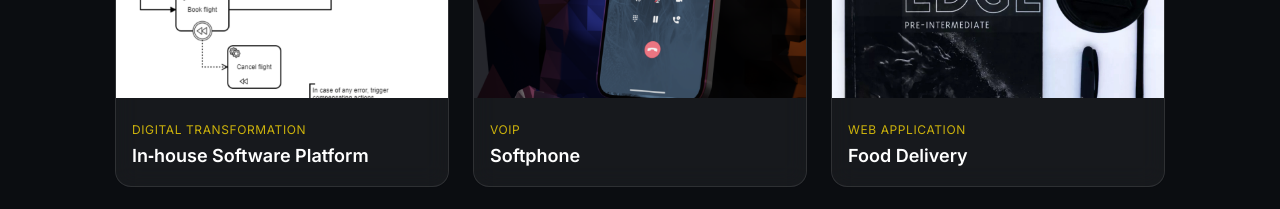
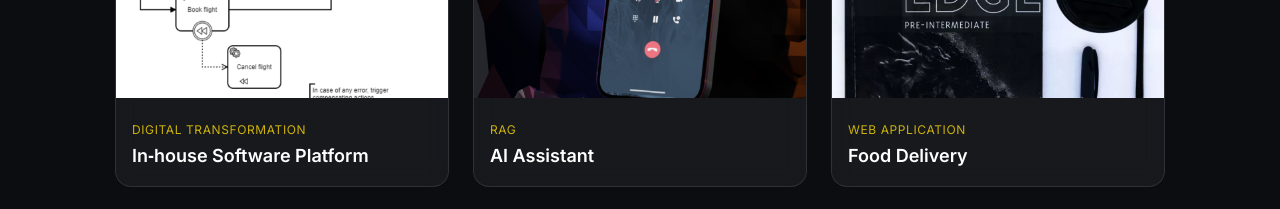
Before and after one commit to codezxvn/intro-page, a Next.js app: page / in a window 1280 px wide. Shown: the part 2720-2929 px from the top of the page. Built offline with nearby package versions, Linux system fonts and the light colour scheme.

Commit message:
remove VOIP

```diff
--- a/src/components/organisms/portfolio.tsx
+++ b/src/components/organisms/portfolio.tsx
@@ -12,11 +12,11 @@ export default function Portfolio() {
         "Modernizing operations with a unified platform: CRM integration, workflow automation, and data analytics to improve decision‑making and customer experience.",
     },
     {
-      projectType: "VoIP",
-      projectName: "Softphone",
+      projectType: "RAG",
+      projectName: "AI Assistant",
       projectImageSrc: "/images/portfolio/voip.png",
       projectDescription:
-        "Secure, high‑quality VoIP/WebRTC communications with call routing, presence, and recording—built for scale and reliability.",
+        "Intelligent AI Assistant leveraging Retrieval-Augmented Generation (RAG) for accurate, context-aware responses and data analysis.",
     },
     {
       projectType: "Web Application",
```
